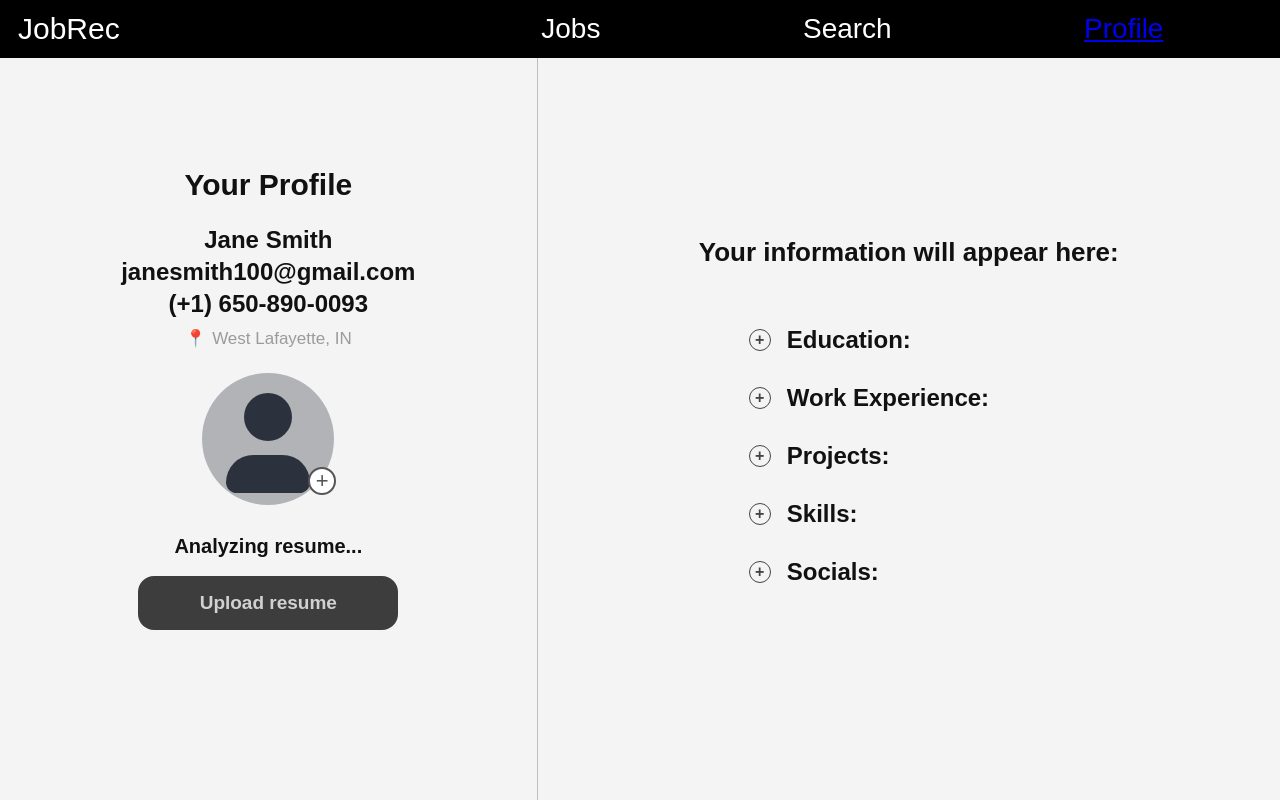
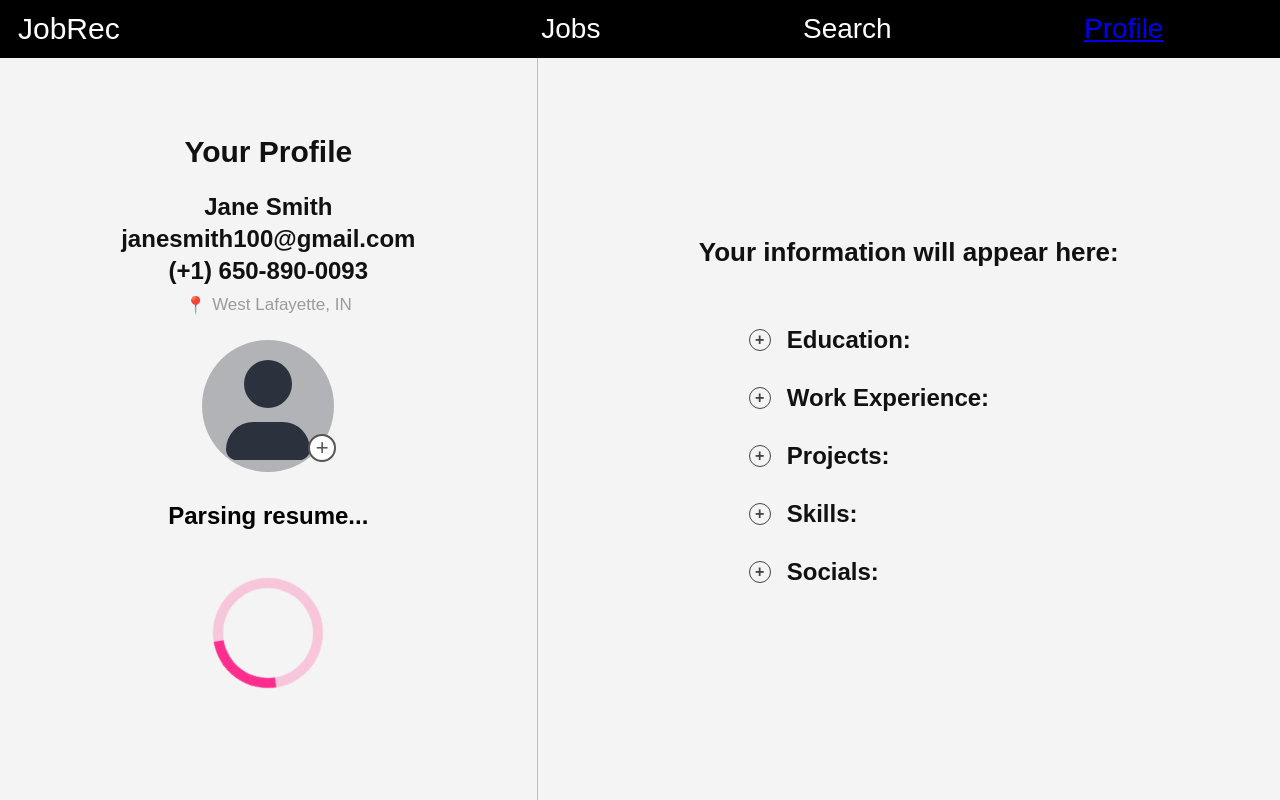
Before and after one commit to Work-At-JobRec/JobRec, a Flask app: template templates/jobprofile_processing.html in a window 1280 px wide. Run offline with Flask 3, Linux system fonts and the light colour scheme; the template is opened without the code that fills it, so the values that code supplies are empty.

Commit message:
added animation for resume upload that is similar to one designed on figma

```diff
--- a/app.py
+++ b/app.py
@@ -79,8 +79,10 @@
                 p = Thread(target=update_skill_db, args=[mock_userid, engine, f"uploads/{filename}"])
                 p.start()
                 print("finished scheduling process")
-                #change made so when resumes upload it goes back to the profile instead of default title page
+                #change made so when resumes upload it goes to the profile instead of default title page
                 return redirect(url_for('profile'))
     return redirect(url_for('home'))
+
+
 if __name__ == "__main__":
     app.run(debug=True)
--- a/templates/index.html
+++ b/templates/index.html
@@ -70,7 +70,7 @@
     }
 
     .authors {
-      font-size: 18px;
+      font-size: 15px;
       color: black;
     }
   </style>
@@ -88,11 +88,11 @@
   <div class="title">JobRec</div>
 
   <div class="subtitle">
-    an AI assisted algorithm designed to provide you the best suited jobs based on your resume
+    The applicant-focused job board you didn't know you needed!
   </div>
 
   <div class="authors">
-    By: Sharvari Deshpande, Luna Brown, Luke McCartney, and Pranav Putta
+    Sharvari Deshpande, Luna Brown, Luke McCartney, and Pranav Putta
   </div>
 
 </body>
--- a/templates/jobprofile_processing.html
+++ b/templates/jobprofile_processing.html
@@ -2,8 +2,10 @@
 <html lang="en">
   <head>
     <meta charset="UTF-8" />
+
     <meta name="viewport" content="width=device-width, initial-scale=1.0" />
-    <meta http-equiv="refresh" content="5" />
+
+    <meta http-equiv="refresh" content="2">
     <title>JobRec Profile Mockup</title>
     <style>
       * {
@@ -220,12 +222,28 @@
         flex-shrink: 0;
       }
 
+      .circle {
+          margin: 30px auto;
+          width: 110px;
+          height: 110px;
+          border-radius: 50%;
+          border: 10px solid #f7c6da;
+          border-top: 10px solid #ff2d8d;
+          animation: spin 1s linear infinite;
+        }
+
+        @keyframes spin {
+          100% { transform: rotate(360deg); }
+        }
+
+
       @media (max-width: 760px) {
         .navbar {
           grid-template-columns: 1fr 1fr;
           gap: 8px 16px;
           padding: 14px;
         }
+
 
         .brand,
         .nav-item {
@@ -250,6 +268,10 @@
           max-width: 360px;
         }
       }
+
+
+
+
     </style>
   </head>
   <body>
@@ -278,12 +300,10 @@
               <div class="avatar-add">+</div>
             </div>
 
-            <div class="subheading">Analyzing resume...</div>
-            <form>
-              <label for="resume" class="upload-btn">Upload resume</label><br><br>
-              <input type="file" disabled="true" id="resume" name="resume" accept=".pdf,.doc,.docx">
-              <br><br>
-            </form>
+            <div class="subheading" style="color: black; font-size: 24px;">
+              Parsing resume... </div>
+            <div class="circle"></div>
+
           </section>
 
           <section class="right">
```
Also changed, not shown: user_skills.db, 3 other files.
